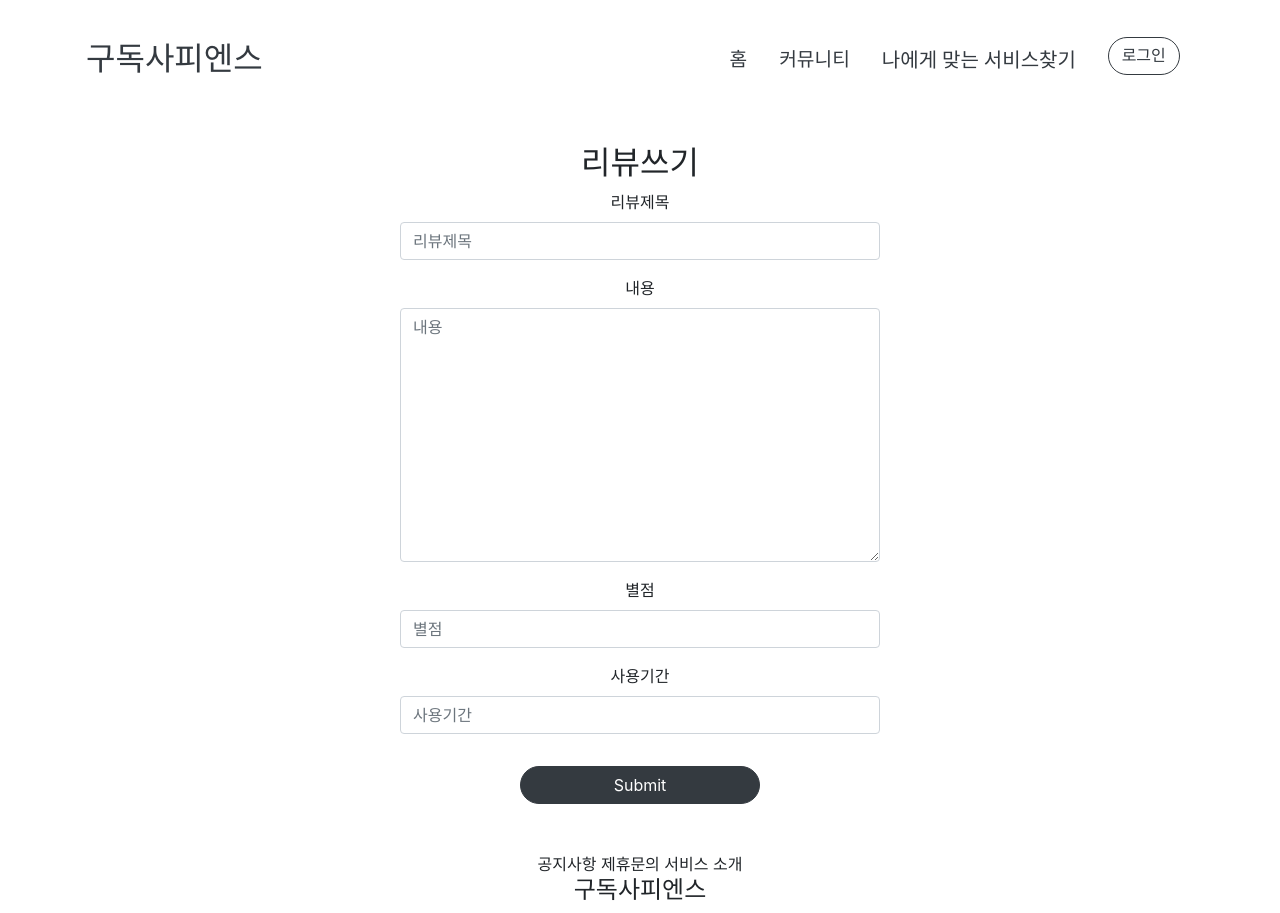
After one commit to TEAM-GudokSapiens/Gudok_Sapiens, a Django app: page /reviews/create/ in a window 1280 px wide. The commit adds this page. Run offline with Django 3.2, Linux system fonts and the light colour scheme; some libraries are stand-ins or nearby versions.

Commit message:
!Hotfix: [리뷰 생성 필드 문제]

```diff
--- a/config/templates/footer.html
+++ b/config/templates/footer.html
@@ -1,4 +1,4 @@
-  <div style="text-align: center;">
+<div class="footer-container">
   <div>
     <span>공지사항</span>
     <span>제휴문의</span>
--- a/config/urls.py
+++ b/config/urls.py
@@ -11,5 +11,5 @@ urlpatterns = [
     path('users/', include('users.urls')),
     path('services/', include('services.urls', namespace="services")),
     path('accounts/', include('allauth.urls')),
-    # path('reviews/', include('reviews.urls')),
+    path('reviews/', include('reviews.urls')),
 ] + static(settings.MEDIA_URL, document_root=settings.MEDIA_ROOT)
--- a/myvenv/pyvenv.cfg
+++ /dev/null
@@ -1,3 +0,0 @@
-home = C:\Users\yysk_\AppData\Local\Programs\Python\Python39
-include-system-site-packages = false
-version = 3.9.5
--- /dev/null
+++ b/reviews/forms.py
@@ -0,0 +1,8 @@
+from django.forms import ModelForm
+from .models import Review
+
+
+class ReviewCreateForm(ModelForm):
+    class Meta:
+        model = Review
+        fields = ['title', 'content', 'score', 'period']
--- a/reviews/models.py
+++ b/reviews/models.py
@@ -1,13 +1,11 @@
 from django.db import models
-from services.models import Service
-from users.models import User
 from likes.models import Like
 from django.core.validators import MinValueValidator, MaxValueValidator, MinLengthValidator
 
 
 class Review(models.Model):
     target = models.ForeignKey(
-        "services.Service", on_delete=models.CASCADE, verbose_name='서비스')
+        "services.Service", related_name='review', on_delete=models.CASCADE, verbose_name='서비스')
     user = models.ForeignKey(
         "users.User", related_name='review', on_delete=models.CASCADE, verbose_name='유저'
     )
@@ -17,7 +15,7 @@ class Review(models.Model):
     content = models.TextField(verbose_name='내용', validators=[
         MinLengthValidator(15)])
     like = models.OneToOneField(
-        Like, on_delete=models.PROTECT, verbose_name='좋아요',blank=True,null=True)
+        Like, on_delete=models.PROTECT, verbose_name='좋아요', blank=True, null=True)
     score = models.PositiveSmallIntegerField(verbose_name='별점', validators=[
         MinValueValidator(0), MaxValueValidator(10)])
     period = models.PositiveSmallIntegerField(verbose_name='사용기간')
--- /dev/null
+++ b/reviews/templates/reviews/create.html
@@ -0,0 +1,17 @@
+{% extends "base.html" %}
+{% load bootstrap4 %}
+{% block content %}
+
+<div style="text-align: center; max-width: 30rem; margin: 3rem auto;">
+  <div>
+    <h2 class="logo">
+      리뷰쓰기
+    </h2>
+  </div>
+  <form action="{% url 'reviews:create' %}" method="post">
+    {% csrf_token %}
+    {% bootstrap_form form %}
+    <input type="submit" class="btn btn-dark rounded-pill col-6 mt-3">
+  </form>
+</div>
+{% endblock %}
--- a/reviews/urls.py
+++ b/reviews/urls.py
@@ -0,0 +1,8 @@
+from django.urls import path
+from . import views
+
+app_name = 'reviews'
+
+urlpatterns = [
+    path('create/', views.ReviewCreateView.as_view(), name='create')
+]
--- a/reviews/views.py
+++ b/reviews/views.py
@@ -1,3 +1,27 @@
 from django.shortcuts import render
+from .models import Review
+from django.urls import reverse, reverse_lazy
+from django.views.generic import CreateView
+from reviews.forms import ReviewCreateForm
 
-# Create your views here.
+
+class ReviewCreateView(CreateView):
+    model = Review
+    form_class = ReviewCreateForm
+    success_url = reverse_lazy('services:services_detail')
+    template_name = 'reviews/create.html'
+
+    def form_valid(self, form):
+        temp_review = form.save(commit=False)
+        temp_review.target = self.object.service
+        temp_review.user = self.request.user
+        # temp_review.target = form.data.get('target')
+
+        return super().form_valid(form)
+
+    def get_success_url(self):
+        return reverse('services:services_detail', kwargs={'pk': self.object.target.id})
+
+# def create(request):
+#     ctx = {"create": create}
+#     return render(request, 'revieews/create.html', context=ctx)
--- a/services/templates/services/list.html
+++ b/services/templates/services/list.html
@@ -17,7 +17,7 @@
     <div class="container">
         <div class="flex row row-cols-1 row-cols-sm-2 row-cols-md-3 g-3">
             {% for service in services  %}
-                <a href="{% url 'services:services_detail' service.id %}">
+                <a href="{% url 'services:services_detail' pk=service.pk %}">
                     <div class="col">
                         <div class='card'>
                             <div class='card-img-top'>
--- a/static/base.css
+++ b/static/base.css
@@ -1,11 +1,9 @@
-body {
-}
 .service-container {
   width: 35vw;
-  height: 1000px;
   font-family: "GmarketSansTTFLight";
   /* border: 1px solid rgb(215, 215, 215); */
   margin-top: 13px;
+  max-height: fit-content;
 }
 .page-menu div {
   width: 100vw;
@@ -63,6 +61,10 @@ body {
 .main-img {
   width: 100%;
   height: 40vh;
+}
+
+.footer-container {
+  text-align: center;
 }
 
 .fixing-box {
@@ -135,6 +137,7 @@ body {
   }
   .service-content {
     font-size: 1rem;
+    overflow-y: scroll;
   }
   .sub-img,
   .second-img {
@@ -191,7 +194,7 @@ body {
 .review-content {
   margin: 15px 0px 5px 15px;
 }
-}
+
 
 .forms {
   margin: 3rem auto;
```
Also changed, not shown: services/templates/services/detail.html (+10 -5 lines), 6 other files. Lines whose indentation alone changed are shown as unchanged.
